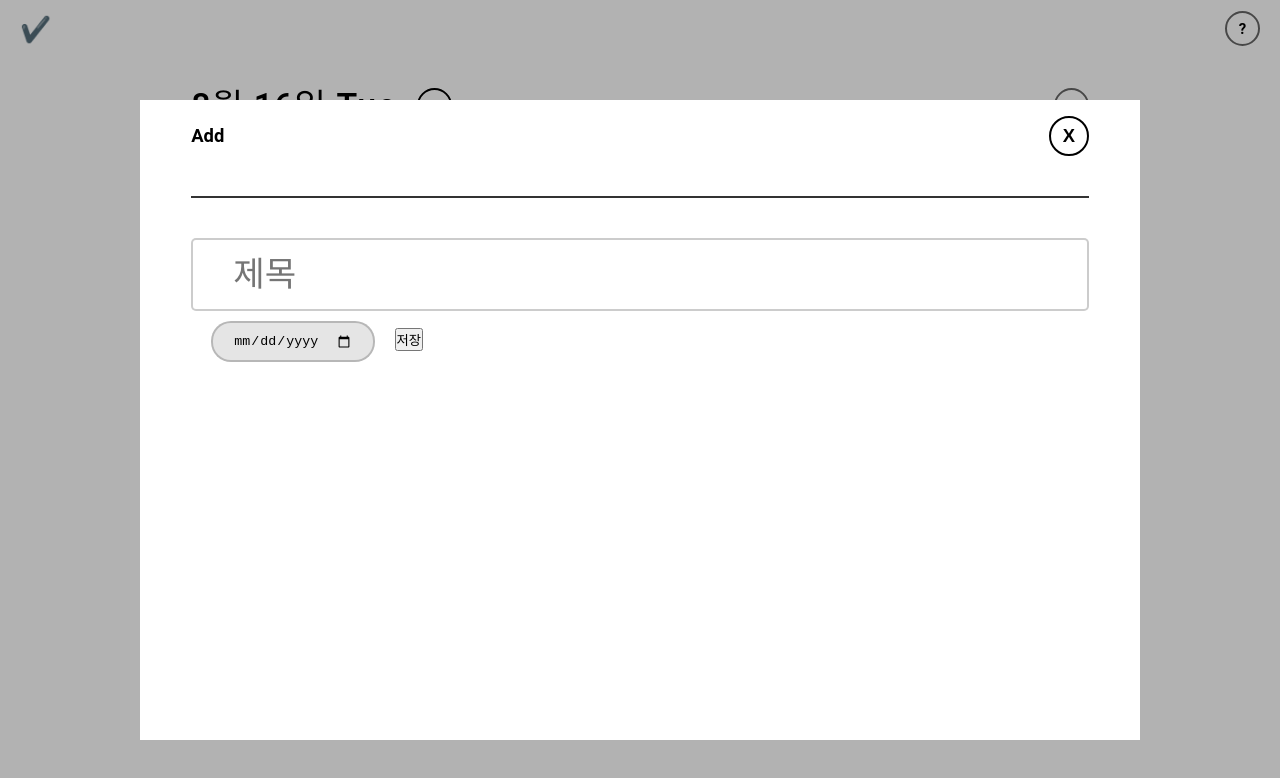
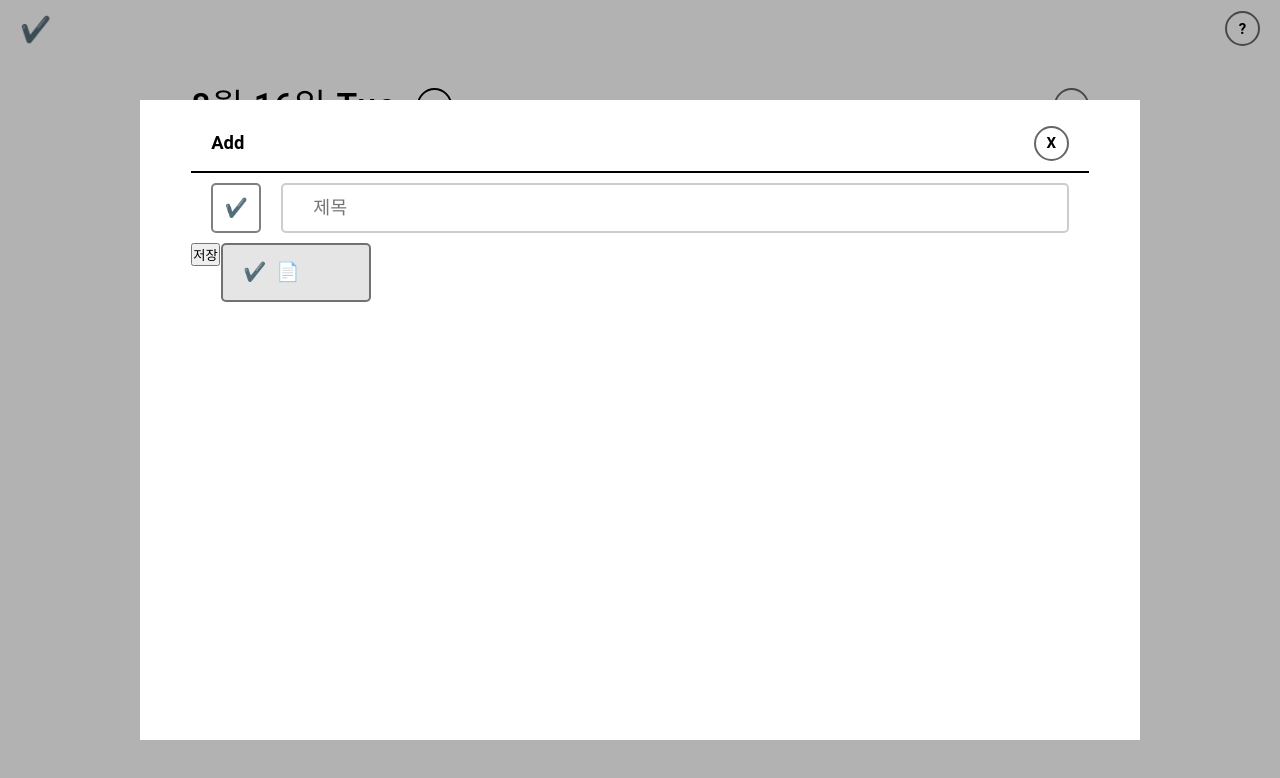
Before and after one commit to joepasss/todo, a React (Create React App) app: page / in a window 1280 px wide. Both pictures are taken after a click on the button "Add TODO". Shown: the top 778 px of the page. Built offline with nearby package versions, Linux system fonts and the light colour scheme.

Commit message:
error fix & setup customSelector;

```diff
--- /dev/null
+++ b/src/components/customSelector/CustomSelector.tsx
@@ -0,0 +1,23 @@
+import './customSelector.scss';
+
+const CustomSelector = () => {
+  const icons: string[] = ['✔️', '📄'];
+
+  return (
+    <div className='wrapper'>
+      <div className='selector'>
+        <p className='icon'>{icons[0]}</p>
+      </div>
+
+      <div className='options'>
+        {icons.map((icon: string, index: number) => (
+          <p className='icon' key={index}>
+            {icon}
+          </p>
+        ))}
+      </div>
+    </div>
+  );
+};
+
+export default CustomSelector;
--- /dev/null
+++ b/src/components/customSelector/customSelector.scss
@@ -0,0 +1,44 @@
+@import '../../styles/main-style.scss';
+
+div.wrapper {
+  position: relative;
+
+  div.selector {
+    width: 5rem;
+    aspect-ratio: 1 / 1;
+    border-radius: 0.5rem;
+    border: 2px solid rgba(0, 0, 0, 0.5);
+
+    display: flex;
+    align-items: center;
+    justify-content: center;
+
+    p.icon {
+      display: block;
+      font-size: font-size(small);
+    }
+  }
+
+  div.options {
+    padding: 1rem 2rem;
+    border: 2px solid rgba(0, 0, 0, 0.5);
+    width: 15rem;
+
+    display: flex;
+    flex-wrap: wrap;
+    gap: 1rem;
+
+    z-index: 3;
+    position: absolute;
+    top: 6rem;
+    left: 1rem;
+    border-radius: 0.5rem;
+    background-color: rgba(0, 0, 0, 0.1);
+
+    p.icon {
+      cursor: pointer;
+      display: block;
+      font-size: font-size(small);
+    }
+  }
+}
--- a/src/pages/AddTodo.tsx
+++ b/src/pages/AddTodo.tsx
@@ -1,33 +1,21 @@
-import React from 'react';
-import Divider from '../components/divider/divider';
+import React, { useState } from 'react';
+import CircleBtn from '../components/circleBtn/CircleBtn';
+import CustomSelector from '../components/customSelector/CustomSelector';
 import { AppStateContext, useDispatch } from '../context/TodoState';
 import { TodoStateValue } from '../context/TodoStateType';
 
 export const AddTodo = () => {
   const dispatch = useDispatch();
+  const [selectedIcon, setSelectedIcon] = useState('✔️');
 
-  let newIcon: string = '';
   let newTitle: string = '';
 
   const handleTextChange = (e: React.ChangeEvent<HTMLInputElement>) => {
     newTitle = e.target.value;
-    console.log(newTitle);
   };
 
-  const handleDateChange = (e: React.ChangeEvent<HTMLInputElement>) => {
-    console.log(e.target.value);
-  };
-
-  const closeHandler = (state: TodoStateValue) => {
-    dispatch({
-      type: 'TOGGLE',
-      payload: {
-        states: {
-          isCalendarOpen: false,
-          isPageOpen: !state.states.isPageOpen,
-        },
-      },
-    });
+  const handleIconChange = (e: React.ChangeEvent<HTMLSelectElement>) => {
+    setSelectedIcon(e.target.value);
   };
 
   const submitHandler = (state: TodoStateValue) => {
@@ -39,7 +27,7 @@ export const AddTodo = () => {
         todo: {
           items: {
             title: newTitle,
-            icon: newIcon,
+            icon: selectedIcon,
           },
         },
       },
@@ -59,6 +47,18 @@ export const AddTodo = () => {
   return (
     <AppStateContext.Consumer>
       {(state) => {
+        const closeHandler = () => {
+          dispatch({
+            type: 'TOGGLE',
+            payload: {
+              states: {
+                isCalendarOpen: false,
+                isPageOpen: !state.states.isPageOpen,
+              },
+            },
+          });
+        };
+
         return (
           <section className='addtodo container'>
             <div className='addtodo__overlay'></div>
@@ -67,27 +67,17 @@ export const AddTodo = () => {
               <div className='addtodo__contents--header'>
                 <h3 className='addtodo__contents--header__title'>Add</h3>
 
-                <button
-                  className='addtodo__contents--header__closeBtn'
-                  onClick={() => closeHandler(state)}
-                >
-                  X
-                </button>
+                <CircleBtn content='X' clickHandler={closeHandler} />
               </div>
 
-              <Divider />
-
               <form className='addtodo__contents--form'>
+                <CustomSelector />
                 <input
                   type='text'
                   placeholder='제목'
                   onChange={(e) => handleTextChange(e)}
                 />
-                <input
-                  type='date'
-                  placeholder='asdf'
-                  onChange={(e) => handleDateChange(e)}
-                />
+              </form>
               <button
                 type='button'
                 className='button'
@@ -97,7 +87,6 @@ export const AddTodo = () => {
               >
                 저장
               </button>
-              </form>
             </div>
           </section>
         );
--- a/src/pages/_addTodo.scss
+++ b/src/pages/_addTodo.scss
@@ -27,9 +27,11 @@
     @extend %sec-padding;
 
     &--header {
+      padding: 1rem 2rem;
       display: flex;
       align-items: center;
       justify-content: space-between;
+      border-bottom: 2px solid #000;
 
       &__title {
         @extend %sec-h3;
@@ -61,27 +63,28 @@
 
     &--form {
       width: 100%;
+      display: flex;
+      gap: 2rem;
+      padding: 1rem 2rem;
+
+      select {
+        border-radius: 50%;
+        aspect-ratio: 1 / 1;
+        width: 5rem;
+      }
 
       input[type='text'] {
         width: 100%;
-        padding: 1.5rem 4rem;
+        padding: 1rem 3rem;
         border: 2px solid rgba(0, 0, 0, 0.2);
         border-radius: 0.5rem;
 
-        font-size: font-size(medium);
+        font-size: font-size(small);
 
         &:focus {
           outline: none;
         }
       }
-
-      input[type='date'] {
-        margin: 1rem 2rem;
-        padding: 1rem 2rem;
-        border-radius: 2rem;
-        border: 2px solid rgba(0, 0, 0, 0.2);
-        background-color: rgba(0, 0, 0, 0.1);
-      }
     }
   }
 }
--- a/src/sections/todoList/TodoList.tsx
+++ b/src/sections/todoList/TodoList.tsx
@@ -3,7 +3,6 @@ import CircleBtn from '../../components/circleBtn/CircleBtn';
 import Divider from '../../components/divider/divider';
 import Todo from '../../components/todo/Todo';
 import { AppStateContext, useDispatch } from '../../context/TodoState';
-import { TodoStateValue } from '../../context/TodoStateType';
 import { AddTodo } from '../../pages/AddTodo';
 import { TodoDataType } from '../../types/todo';
 
```
Lines whose indentation alone changed are shown as unchanged.
